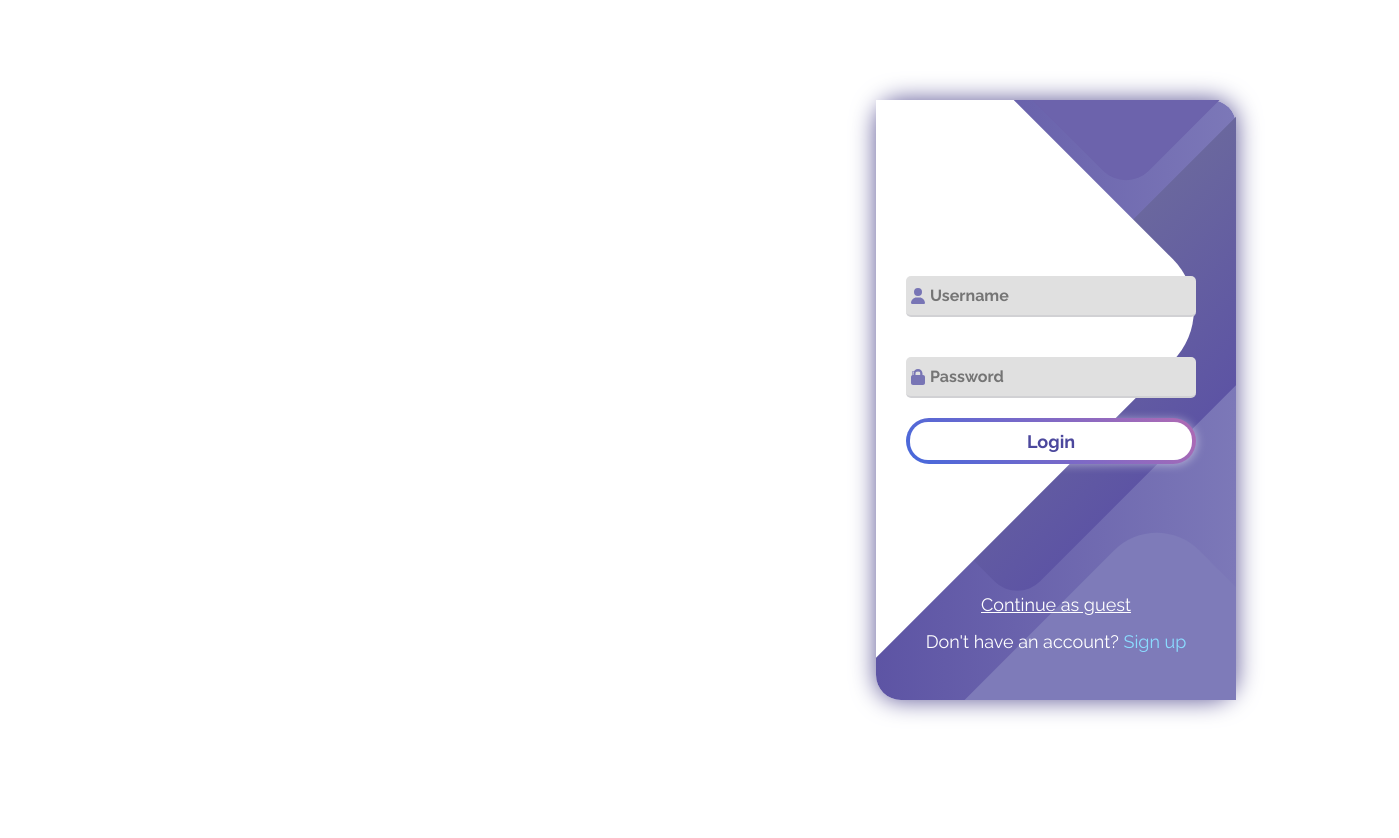
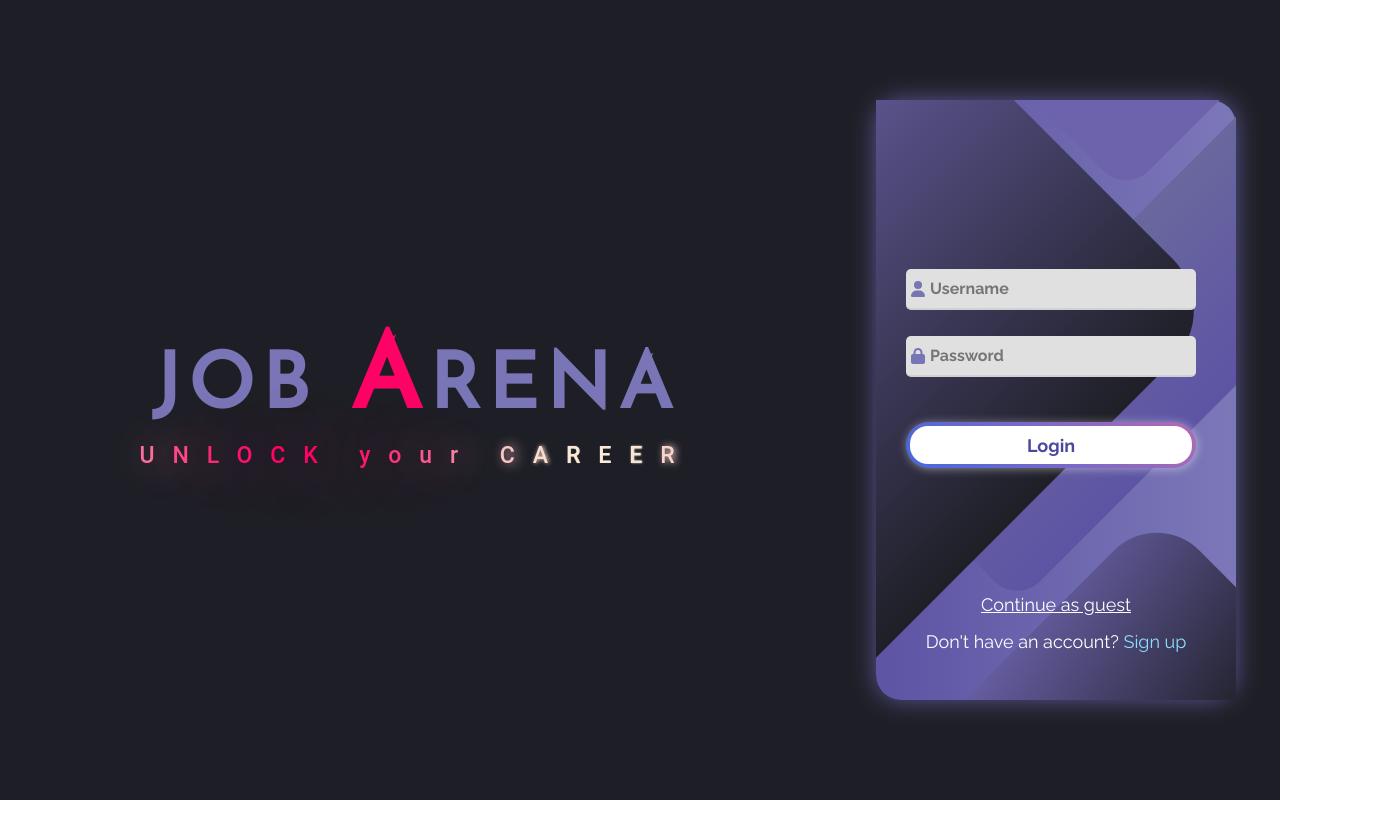
Before and after one commit to NVNTH99/JobArena, a React (Vite) app in the folder React/: page /login in a window 1280 px wide. Shown: the top 838 px of the page, 1399 px wide, since content can reach past the window. After the commit the page ends 800 px from the top, so only its background shows below. Built offline with nearby package versions, Linux system fonts and the light colour scheme.

Commit message:
login update

```diff
--- a/React/src/Pages/Home.css
+++ b/React/src/Pages/Home.css
@@ -9,7 +9,7 @@ body{
 }
 
 #Navbar{
-  background-color: black;
+  background-color: #1e1f26;
   max-width: 100%;
   height: 12vh;
   box-shadow: 0 0 10px 0 rgba(0, 0, 0, 0.3);
--- a/React/src/Pages/Login.css
+++ b/React/src/Pages/Login.css
@@ -1,5 +1,145 @@
 @import url('https://fonts.googleapis.com/css?family=Raleway:400,700');
+@import url("https://fonts.googleapis.com/css2?family=Josefin+Sans&family=Poppins:wght@400;700&display=swap");
 
+
+.bg * {
+  margin: 0;
+  padding: 0;
+  box-sizing: border-box;
+}
+
+.nav {
+  display: flex;
+  flex-direction: column;
+  justify-content: center;
+  align-items: center;
+  height: 100vh;
+  position: relative;
+  background-color: #1e1f26;
+  text-align: center;
+  padding: 0 2em;
+  width: 65vw;
+}
+
+
+.nav h1 {
+  font-family: "Josefin Sans", sans-serif;
+  font-size: 6vw;
+  margin: 0;
+  padding-bottom: 0.5rem;
+  letter-spacing: 0.5rem;
+  color: #7975b6;
+  transition: all 0.3s ease;
+    z-index: 3;
+}
+
+.bg {
+  max-width: 100vw;
+  background-color: #1e1f26;
+  font-family: "ROBOTO", sans-serif;
+  overflow: hidden;
+}
+
+.jh1:hover {
+  transform: translate3d(0, -10px, 22px);
+  color: #ff0266;
+}
+
+.jh3 {
+  font-size: 1.8vw;
+  letter-spacing: 1.4vw;
+  font-family: "ROBOTO", sans-serif;
+  font-weight: 500;
+  color: #faebd7;
+  z-index: 4;
+}
+
+.background {
+  position: absolute;
+  height: 90vh;
+  top: 0;
+  bottom: 0;
+  left: 0;
+  right: 0;
+    z-index: auto;
+  width: 100vw;
+}
+.loader span {
+  color: #faebd7;
+  text-shadow: 0 0 0 #faebd7;
+  animation: loading 1s ease-in-out infinite alternate;
+}
+
+.redA {
+  color: #ff0266;
+  font-size: 8vw;
+}
+
+@keyframes loading {
+  to {
+    text-shadow: 20px 0 70px #ff0266;
+    color: #ff0266;
+  }
+}
+.loader span:nth-child(2) {
+  animation-delay: 0.1s;
+}
+.loader span:nth-child(3) {
+  animation-delay: 0.2s;
+}
+.loader span:nth-child(4) {
+  animation-delay: 0.3s;
+}
+.loader span:nth-child(5) {
+  animation-delay: 0.4s;
+}
+.loader span:nth-child(6) {
+  animation-delay: 0.5s;
+}
+.loader span:nth-child(7) {
+  animation-delay: 0.6s;
+}
+.loader span:nth-child(8) {
+  animation-delay: 0.7s;
+}
+.loader span:nth-child(9) {
+  animation-delay: 0.8s;
+}
+
+.loader span:nth-child(10) {
+  animation-delay: 0.9s;
+}
+.loader span:nth-child(11) {
+  animation-delay: 1s;
+}
+.loader span:nth-child(12) {
+  animation-delay: 1.1s;
+}
+.loader span:nth-child(13) {
+  animation-delay: 1.2s;
+}
+.loader span:nth-child(14) {
+  animation-delay: 1.3s;
+}
+.loader span:nth-child(15) {
+  animation-delay: 1.4s;
+}
+.loader span:nth-child(16) {
+  animation-delay: 1.5s;
+}
+.loader span:nth-child(17) {
+  animation-delay: 1.6s;
+}
+.loader span:nth-child(18) {
+  animation-delay: 1.7s;
+}
+
+
+.mainflex{
+  display:flex;
+  justify-content: space-around;
+  flex-direction: row;
+}
 .container * {
 	box-sizing: border-box;
 	margin: 0;
@@ -13,8 +153,7 @@
   display: flex;
   align-items: center;
   justify-content: center;
-  position: absolute;
-  right: 0;
+  z-index:2;
 }
 
 .screen {
@@ -53,7 +192,7 @@
 .screen__background__shape1 {
 	height: 520px;
 	width: 520px;
-	background: #FFF;
+  background: linear-gradient(90deg, #6C63AC, #1E1F26);
 	top: -50px;
 	right: 120px;
 	border-radius: 0 72px 0 0;
@@ -80,7 +219,7 @@
 .screen__background__shape4 {
 	height: 400px;
 	width: 200px;
-	background: #7E7BB9;
+  background: linear-gradient(80deg, #6C63AC, #1E1F26);
 	top: 420px;
 	right: 50px;
 	border-radius: 60px;
@@ -102,13 +241,13 @@ input {
 }
 
 .login__field {
-	padding: 20px 0px;
+	padding: 13px 0px;
 	position: relative;
 }
 
 .login__icon {
 	position: absolute;
-	top: 32px;
+	top: 25px;
   left: 5px;
 	color: #7875B5;
 }
@@ -130,6 +269,13 @@ input {
 	border-bottom-color: #6A679E;
 }
 
+.lerror{
+  color:red;
+  font-size: 1rem;
+  width: 100%;
+  padding: 5px;
+}
+
 .bn30 {
   border: 5em;
   cursor: pointer;
@@ -139,6 +285,7 @@ input {
   -webkit-transform: translate(0);
   transform: translate(0);
   background-image: linear-gradient(45deg, #4568dc, #b06ab3);
+  margin-top: 2rem;
   padding: 0.7em 2em;
   border-radius: 65px;
   box-shadow: 1px 1px 10px rgba(255, 255, 255, 0.438);
--- a/React/src/Pages/Login.jsx
+++ b/React/src/Pages/Login.jsx
@@ -2,6 +2,8 @@ import React,{ useState } from "react";
 import { FontAwesomeIcon } from '@fortawesome/react-fontawesome'
 import { faUser} from '@fortawesome/free-solid-svg-icons'
 import { faLock } from "@fortawesome/free-solid-svg-icons";
+import { faTriangleExclamation } from "@fortawesome/free-solid-svg-icons";
+
 import './Login.css'
 // import { response } from "express";
 import axios from 'axios'
@@ -21,29 +23,56 @@ function Login(){
         axios.post('http://localhost:3000/login',credentials)
         .then(response => {
             if(typeof response.data === 'string'){
-                setretrieval(response.data)
+                setretrieval(response.data);
                 if(retrieved === 'candidate'){
                     // history.push()
                 }
-                else{
+                // else{
 
-                }
+                // }
             }
             else{
                 setcred({
                     username:'',
                     password:''
-                })
-                seterror('Invalid login credentials')
+                });
+                seterror('Invalid login credentials');
             }
         })
         .catch(error => {
-            console.log("Error while logging in")
+            console.log("Error while logging in");
+            seterror('An error occurred while logging in');
         })
     }
 
     return(
         <>
+        <section className="bg">
+        <div className="mainflex">
+            <div className="nav">
+                <h1 className="jh1">JOB <span className="redA">A</span>RENA</h1>
+                <h3 className="spaner loader jh3">
+                    <span className="m">U</span>
+                    <span className="m">N</span>
+                    <span className="m">L</span>
+                    <span className="m">O</span>
+                    <span className="m">C</span>
+                    <span className="m">K</span>
+                    <span className="m">&nbsp;</span>
+                    <span className="m">y</span>
+                    <span className="m">o</span>
+                    <span className="m">u</span>
+                    <span className="m">r</span>
+                    <span className="m">&nbsp;</span>
+                    <span className="m">C</span>
+                    <span className="m">A</span>
+                    <span className="m">R</span>
+                    <span className="m">E</span>
+                    <span className="m">E</span>
+                    <span className="m">R</span>
+                </h3>
+            </div>
+
             <div className="container">
                 <div className="screen">
                     <div className="screen__content">
@@ -68,7 +97,7 @@ function Login(){
                             </div>
                             <div className="login__field">
                                 <FontAwesomeIcon className="login__icon" icon={faLock}/>
-                                <i className="login__icon fa fa-lock"></i>
+
                                 <input
                                 name="password"
                                 type="password"
@@ -85,6 +114,7 @@ function Login(){
 
                                 </input>
                             </div>
+                            {error && <p className="lerror"><FontAwesomeIcon icon={faTriangleExclamation}/> &nbsp;{error}</p>}
                             <div className="button">
                                 <button className="bn30" onClick={loginfunc}>Login</button>
                             </div>
@@ -101,7 +131,10 @@ function Login(){
                         <span className="screen__background__shape screen__background__shape1"></span>
                     </div>
                 </div>
-            </div>
+                </div>
+        </div>
+        <canvas class="background"></canvas>
+        </section>
         </>
     )
 }
```
